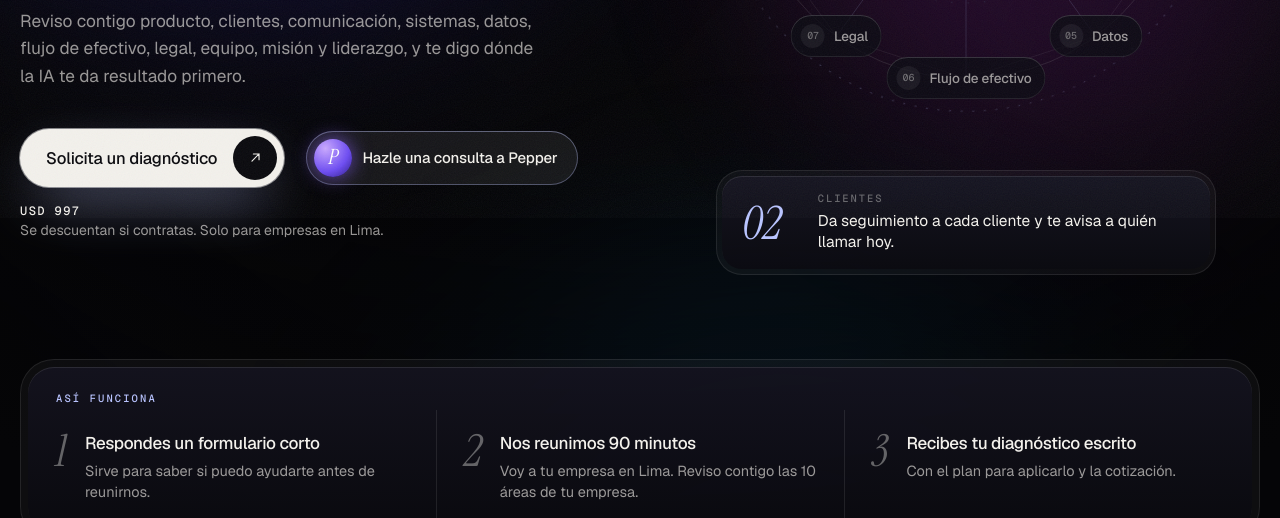
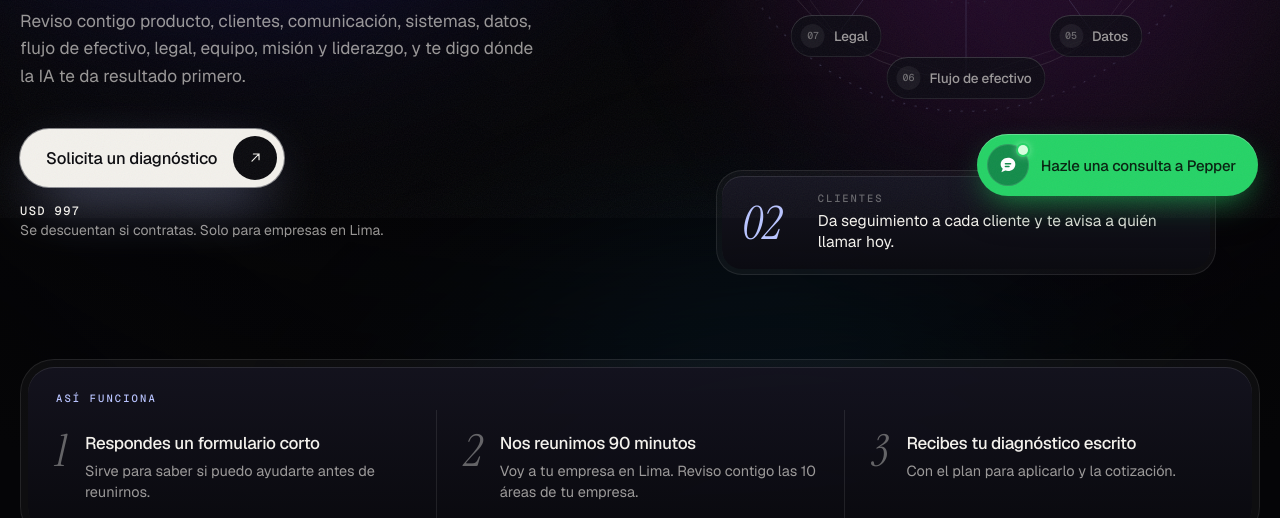
Before and after one commit to giancarlo-marcador/giancarlocarrion-web, a plain HTML site: page index.html in a window 1280 px wide. Shown: the part 582-1100 px from the top of the page. Drawn offline with nearby package versions, Linux system fonts and the light colour scheme.

Commit message:
Pone el botón de Pepper como pastilla verde flotante (opción B)

```diff
--- a/index.html
+++ b/index.html
@@ -72,10 +72,15 @@
   .btn:hover { transform: translateY(-2px); box-shadow: 0 0 0 1px rgba(255, 255, 255, .6), 0 30px 70px -18px rgba(185, 196, 255, .95); }
   .btn:hover span { transform: translate(3px, -2px) scale(1.06); }
   .btn:active { transform: scale(.98); }
-  .ask { display: inline-flex; align-items: center; gap: 10px; padding: 8px 20px 8px 8px; border-radius: 999px; font-size: 15px; font-weight: 500; letter-spacing: -.01em; color: var(--ink); background: rgba(255, 255, 255, .07); box-shadow: inset 0 0 0 1px rgba(185, 196, 255, .35), inset 0 1px 0 rgba(255, 255, 255, .1); transition: transform .6s var(--ease), background .6s var(--ease); }
-  .ask:hover { background: rgba(140, 100, 255, .22); }
-  .ask:active { transform: scale(.98); }
-  .ask i { display: grid; place-items: center; width: 38px; height: 38px; border-radius: 50%; font: 400 21px/1 var(--serif); font-style: italic; color: #fff; background: radial-gradient(circle at 30% 25%, #c9a8ff, #6d4cf2 60%, #2a1a80); box-shadow: 0 0 20px rgba(140, 100, 255, .7); }
+  .ask { display: none; }
+  .ask-float { position: fixed; z-index: 45; right: 22px; bottom: 22px; display: inline-flex; align-items: center; gap: 12px; max-width: calc(100vw - 32px); padding: 10px 22px 10px 10px; border-radius: 999px; font-size: 15px; font-weight: 500; letter-spacing: -.01em; color: #06210f; background: #25D366; box-shadow: 0 12px 32px -10px rgba(37, 211, 102, .7), 0 18px 44px -18px #000, inset 0 1px 0 rgba(255,255,255,.28); transition: transform .6s var(--ease), box-shadow .6s var(--ease), filter .6s var(--ease); }
+  .ask-float:hover { transform: translateY(-2px); filter: brightness(1.05); box-shadow: 0 16px 36px -10px rgba(37, 211, 102, .85), 0 22px 50px -18px #000; }
+  .ask-float:active { transform: scale(.98); }
+  .ask-float i { position: relative; display: grid; place-items: center; width: 42px; height: 42px; border-radius: 50%; color: #fff; background: #128C4A; box-shadow: inset 0 0 0 1px rgba(255,255,255,.12); }
+  .ask-float i svg { width: 20px; height: 20px; display: block; }
+  .ask-float i em { position: absolute; top: 1px; right: 1px; width: 10px; height: 10px; border-radius: 50%; background: #d8ffe0; box-shadow: 0 0 0 2px #25D366, 0 0 8px rgba(216, 255, 224, .9); }
+  body.pep-on .ask-float { visibility: hidden; pointer-events: none; }
+  @media (max-width: 480px) { .ask-float { right: 14px; bottom: 14px; font-size: 14px; padding: 8px 16px 8px 8px; } .ask-float i { width: 38px; height: 38px; } }
   .price { font-size: 14px; line-height: 1.45; color: var(--mute); }
   .price b { display: block; font: 500 12px/1.4 var(--mono); letter-spacing: .12em; text-transform: uppercase; color: var(--ink); }
 
@@ -137,6 +142,7 @@
     .steps-shell { margin-top: 56px; }
   }
   @media (max-width: 699px) {
+    .hero { padding-bottom: 128px; }
     .orb { --r: 41%; }
     .node { font-size: 11.5px; padding: 5px; gap: 0; }
     .node i { width: 24px; height: 24px; font-size: 9.5px; }
@@ -232,7 +238,6 @@
         <p class="lede up" style="--i:2">Reviso contigo producto, clientes, comunicación, sistemas, datos, flujo de efectivo, legal, equipo, misión y liderazgo, y te digo dónde la IA te da resultado primero.</p>
         <div class="act up" style="--i:3" id="solicitar">
           <a class="btn" href="https://wa.me/51938823222?text=Hola%20Giancarlo%2C%20quiero%20solicitar%20un%20diagn%C3%B3stico%20de%20IA%20para%20mi%20empresa." target="_blank" rel="noopener">Solicita un diagnóstico <span><svg viewBox="0 0 24 24" fill="none" stroke="currentColor" stroke-width="1.6" stroke-linecap="round" stroke-linejoin="round" aria-hidden="true"><path d="M7 17 17 7M9 7h8v8"/></svg></span></a>
-          <button class="ask" type="button" id="pepAsk"><i aria-hidden="true">P</i>Hazle una consulta a Pepper</button>
           <p class="price"><b>USD 997</b>Se descuentan si contratas. Solo para empresas en Lima.</p>
         </div>
       </div>
@@ -302,6 +307,7 @@
   </div>
 </div>
 
+<button class="ask-float" type="button" id="pepAsk"><i aria-hidden="true"><svg viewBox="0 0 24 24" fill="currentColor" aria-hidden="true"><path d="M12 3.2C7.2 3.2 3.2 6.7 3.2 11c0 2.1.9 4 2.5 5.4L4 20.8l4.8-2.1c.97.3 2 .5 3.2.5 4.8 0 8.8-3.5 8.8-8.2S16.8 3.2 12 3.2Zm-3.1 6.3h6.2a.9.9 0 0 1 0 1.8H8.9a.9.9 0 0 1 0-1.8Zm0 3.3h4.3a.9.9 0 0 1 0 1.8H8.9a.9.9 0 0 1 0-1.8Z"/></svg><em></em></i>Hazle una consulta a Pepper</button>
 <script>
 (function () {
   "use strict";
```
